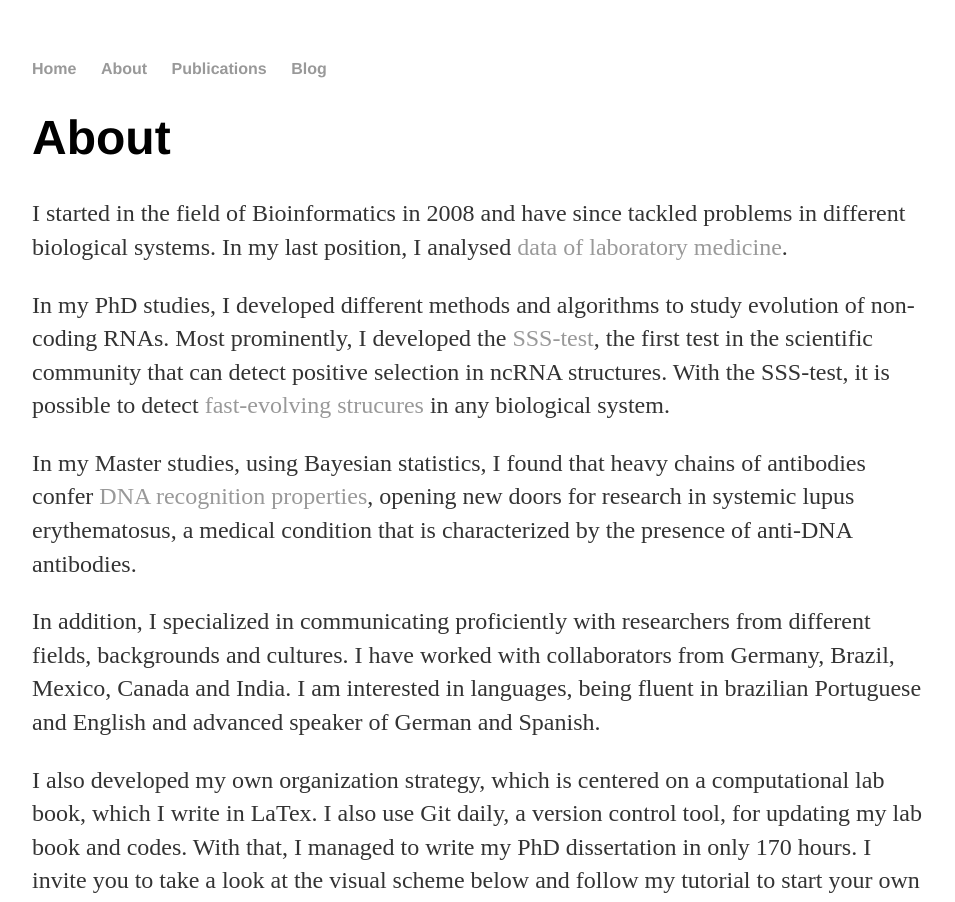
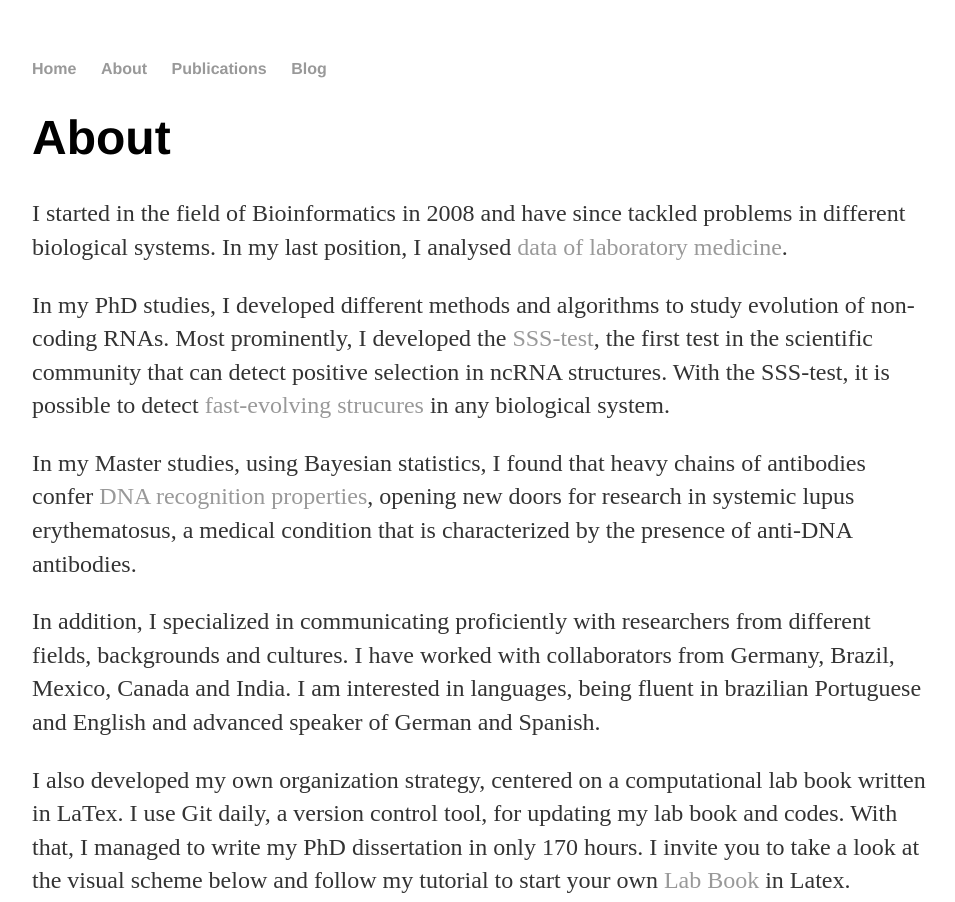
Before and after one commit to waltercostamb/waltercostamb.github.io, a Jekyll site: the page built from about/index.html, in a window 1280 px wide. Shown: the top 902 px of the page, without its empty margins (160-1115 px from the left). Built offline with Jekyll 4.4.1, drawn with Linux system fonts in a browser that asks for light colours; grey boxes are pictures that could not be loaded.

Commit message:
Update index.html

```diff
--- a/about/index.html
+++ b/about/index.html
@@ -26,8 +26,8 @@ title: Maria Beatriz Walter Costa, Bioinformatician
 		and India. I am interested in languages, being fluent in brazilian Portuguese and English and advanced speaker
 		of German and Spanish. </p>
 
-	<p>I also developed my own organization strategy, which is centered on a computational lab book, which I write in LaTex.
-		I also use Git daily, a version control tool, for updating my lab book and codes. With that,
+	<p>I also developed my own organization strategy, centered on a computational lab book written in LaTex.
+		I use Git daily, a version control tool, for updating my lab book and codes. With that,
 		I managed to write my PhD dissertation in only 170 hours. I invite you to take a look at
 		the visual scheme below and follow my tutorial to start your own
 		<a href="https://github.com/waltercostamb/Lab-Book"> Lab Book</a> in Latex.</p>
```
